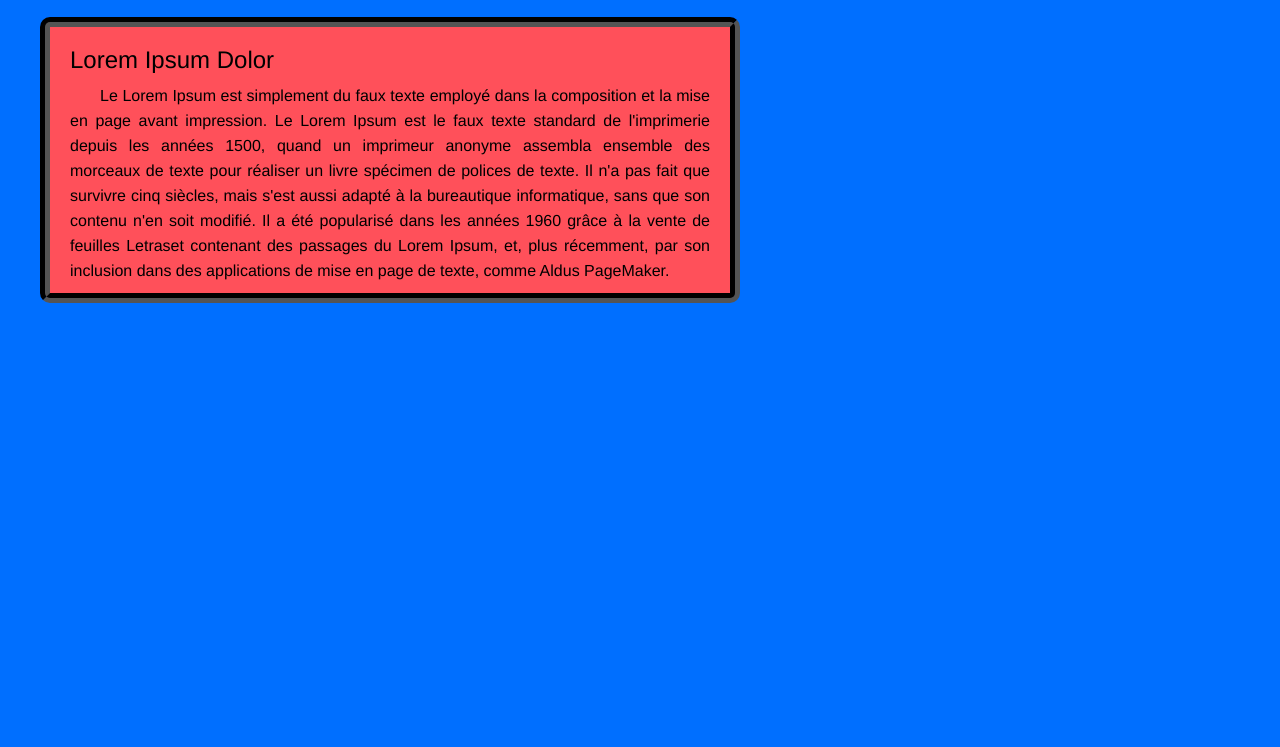
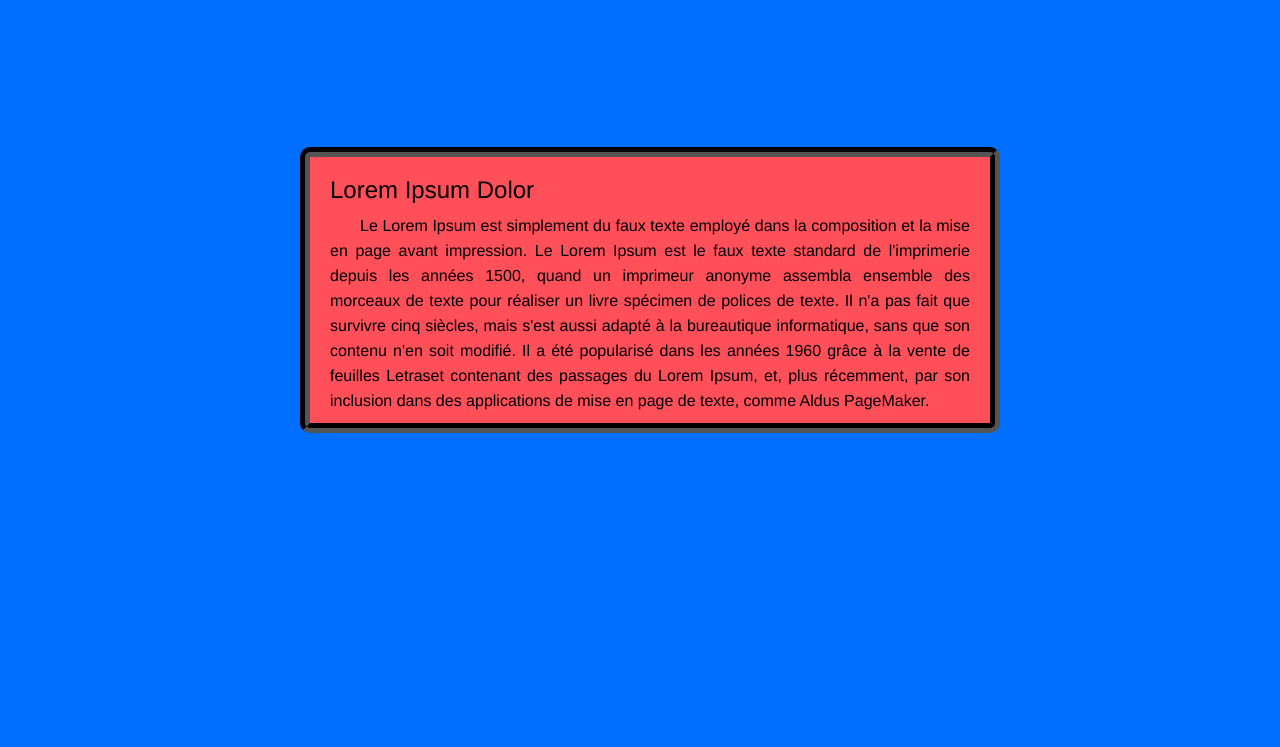
Before and after one commit to florentin19/project-html-css, a plain HTML site: page index.html in a window 1280 px wide. Shown: the part 53-800 px from the top of the page. Drawn offline with nearby package versions, Linux system fonts and the light colour scheme.

Commit message:
message here

```diff
--- a/css/main.css
+++ b/css/main.css
@@ -32,7 +32,7 @@ nav li :hover{
 
 /*section*/
 .wrapper, .content{
-  margin: 0 20px;
+  margin: 150px;
 }
 .first-content{
   background-color: #FF505A;
```
